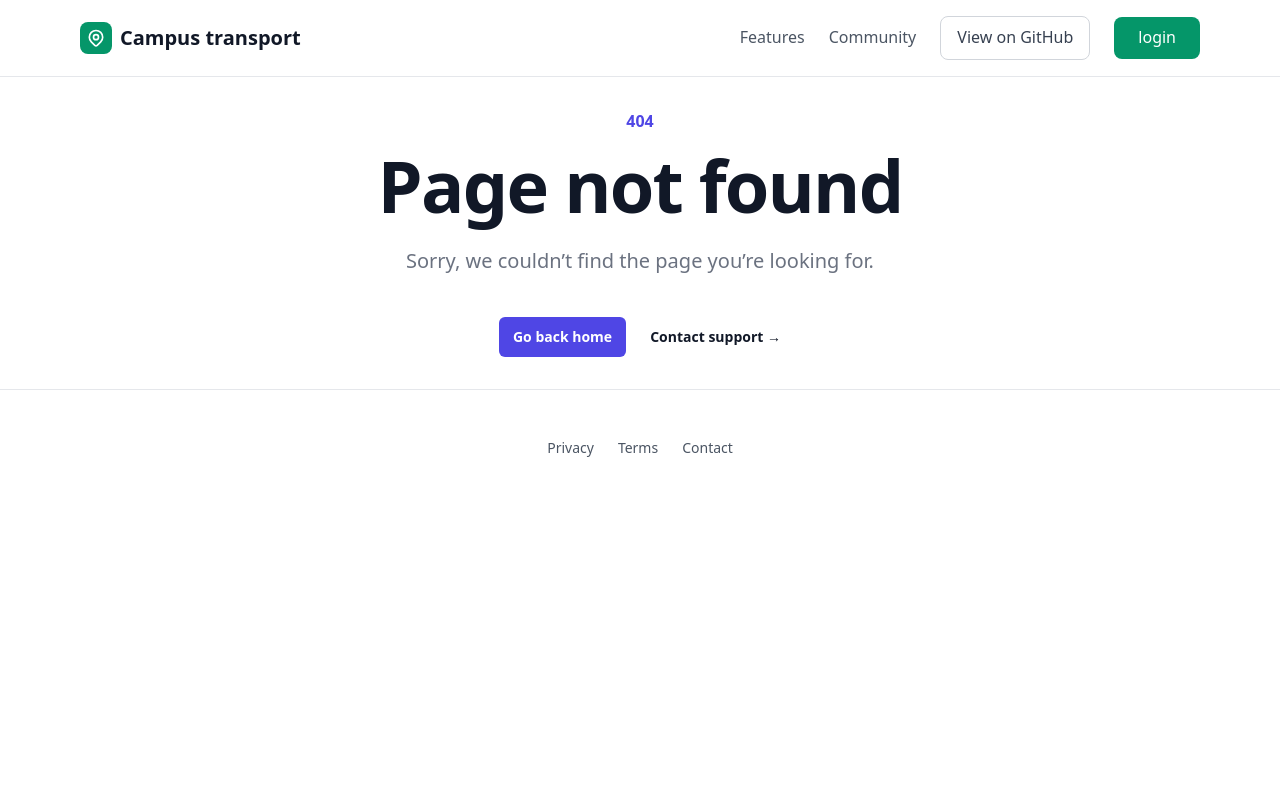
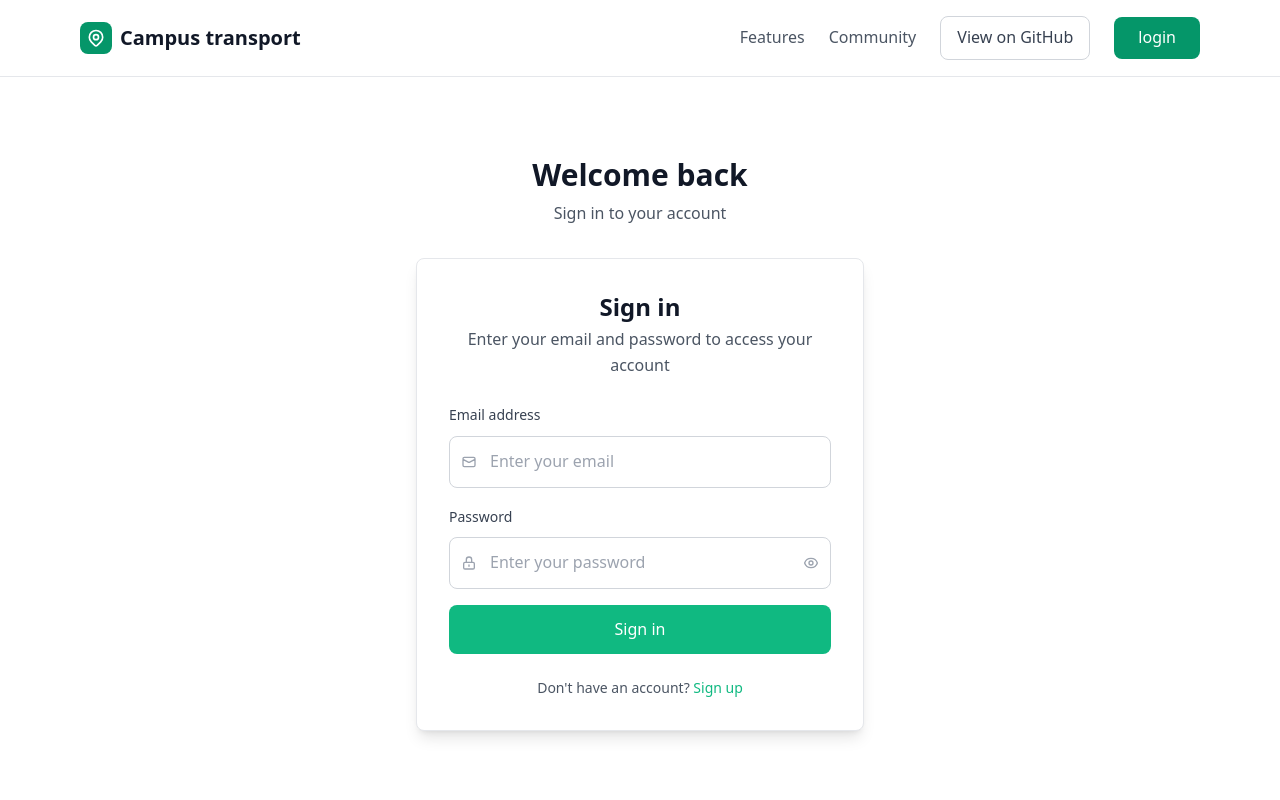
Before and after one commit to Uni-Mov/rl-campus-transport, a React (Vite) app in the folder frontend/: page /login in a window 1280 px wide. Before the commit this address had no page. Shown: the top 800 px of the page. Built offline with nearby package versions, Linux system fonts and the light colour scheme.

Commit message:
added a login page #30

```diff
--- a/frontend/src/app/App.tsx
+++ b/frontend/src/app/App.tsx
@@ -1,6 +1,7 @@
 import { Routes, Route } from "react-router-dom"
 import Home from "../pages/home/Home"
 import Clients from "../pages/clients/Clients"
+import Login from "../pages/login/Login"
 import Header from "../components/organisms/Header"
 import Footer from "../components/organisms/Footer"
 import { Error404 } from "../pages/404/error"
@@ -13,6 +14,7 @@ export default function App() {
         <Routes>
           <Route path="/" element={<Home />} />
           <Route path="/clients" element={<Clients />} />
+          <Route path="/login" element={<Login />}/>
           <Route path="*" element={<Error404 />} />
         </Routes>
       </main>
--- /dev/null
+++ b/frontend/src/pages/login/Login.tsx
@@ -0,0 +1,120 @@
+export default function Login() {
+  function showPassword(): void {
+    const x = document.getElementById("password") as HTMLInputElement;
+    x.type = x.type === "password" ? "text" : "password";
+  }
+
+  return (
+    <div className="min-h-screen bg-white">
+      <main className="flex items-center justify-center px-4 py-12">
+        <div className="w-full max-w-md">
+          <div className="text-center mb-8">
+            <h1 className="text-3xl font-bold text-gray-900 mb-2">Welcome back</h1>
+            <p className="text-gray-600">Sign in to your account</p>
+          </div>
+
+          <div className="bg-white shadow-lg rounded-lg border border-gray-200 p-8">
+            <div className="mb-6">
+              <h2 className="text-2xl font-semibold text-center text-gray-900">Sign in</h2>
+              <p className="text-center text-gray-600 mt-1">Enter your email and password to access your account</p>
+            </div>
+
+            <form className="space-y-4">
+              <div className="space-y-2">
+                <label htmlFor="email" className="text-sm font-medium text-gray-700">
+                  Email address
+                </label>
+                <div className="relative">
+                  <svg
+                    className="absolute left-3 top-1/2 transform -translate-y-1/2 text-gray-400 w-4 h-4"
+                    fill="none"
+                    stroke="currentColor"
+                    viewBox="0 0 24 24"
+                  >
+                    <path
+                      strokeLinecap="round"
+                      strokeLinejoin="round"
+                      strokeWidth={2}
+                      d="M3 8l7.89 4.26a2 2 0 002.22 0L21 8M5 19h14a2 2 0 002-2V7a2 2 0 00-2-2H5a2 2 0 00-2 2v10a2 2 0 002 2z"
+                    />
+                  </svg>
+                  <input
+                    id="email"
+                    type="email"
+                    placeholder="Enter your email"
+                    className="w-full pl-10 pr-4 py-3 border border-gray-300 rounded-lg focus:ring-2 focus:ring-emerald-500 focus:border-emerald-500 outline-none transition-colors"
+                    required
+                  />
+                </div>
+              </div>
+
+              <div className="space-y-2">
+                <label htmlFor="password" className="text-sm font-medium text-gray-700">
+                  Password
+                </label>
+                <div className="relative">
+                  <svg
+                    className="absolute left-3 top-1/2 transform -translate-y-1/2 text-gray-400 w-4 h-4"
+                    fill="none"
+                    stroke="currentColor"
+                    viewBox="0 0 24 24"
+                  >
+                    <path
+                      strokeLinecap="round"
+                      strokeLinejoin="round"
+                      strokeWidth={2}
+                      d="M12 15v2m-6 4h12a2 2 0 002-2v-6a2 2 0 00-2-2H6a2 2 0 00-2 2v6a2 2 0 002 2zm10-10V7a4 4 0 00-8 0v4h8z"
+                    />
+                  </svg>
+                  <input
+                    id="password"
+                    type="password"
+                    placeholder="Enter your password"
+                    className="w-full pl-10 pr-10 py-3 border border-gray-300 rounded-lg focus:ring-2 focus:ring-emerald-500 focus:border-emerald-500 outline-none transition-colors"
+                    required
+                  />
+                  <button
+                    type="button"
+                    className="absolute right-3 top-1/2 transform -translate-y-1/2 text-gray-400 hover:text-gray-600"
+                    onClick={showPassword}
+                  >
+                    <svg className="w-4 h-4" fill="none" stroke="currentColor" viewBox="0 0 24 24">
+                      <path
+                        strokeLinecap="round"
+                        strokeLinejoin="round"
+                        strokeWidth={2}
+                        d="M15 12a3 3 0 11-6 0 3 3 0 016 0z"
+                      />
+                      <path
+                        strokeLinecap="round"
+                        strokeLinejoin="round"
+                        strokeWidth={2}
+                        d="M2.458 12C3.732 7.943 7.523 5 12 5c4.478 0 8.268 2.943 9.542 7-1.274 4.057-5.064 7-9.542 7-4.477 0-8.268-2.943-9.542-7z"
+                      />
+                    </svg>
+                  </button>
+                </div>
+              </div>
+
+              <button
+                type="submit"
+                className="w-full py-3 bg-emerald-500 hover:bg-emerald-600 text-white font-medium rounded-lg transition-colors"
+              >
+                Sign in
+              </button>
+            </form>
+
+            <div className="text-center mt-6">
+              <p className="text-sm text-gray-600">
+                {"Don't have an account? "}
+                <a href="/register" className="text-emerald-500 hover:text-emerald-600 font-medium">
+                  Sign up
+                </a>
+              </p>
+            </div>
+          </div>
+        </div>
+      </main>
+    </div>
+  )
+}
```
